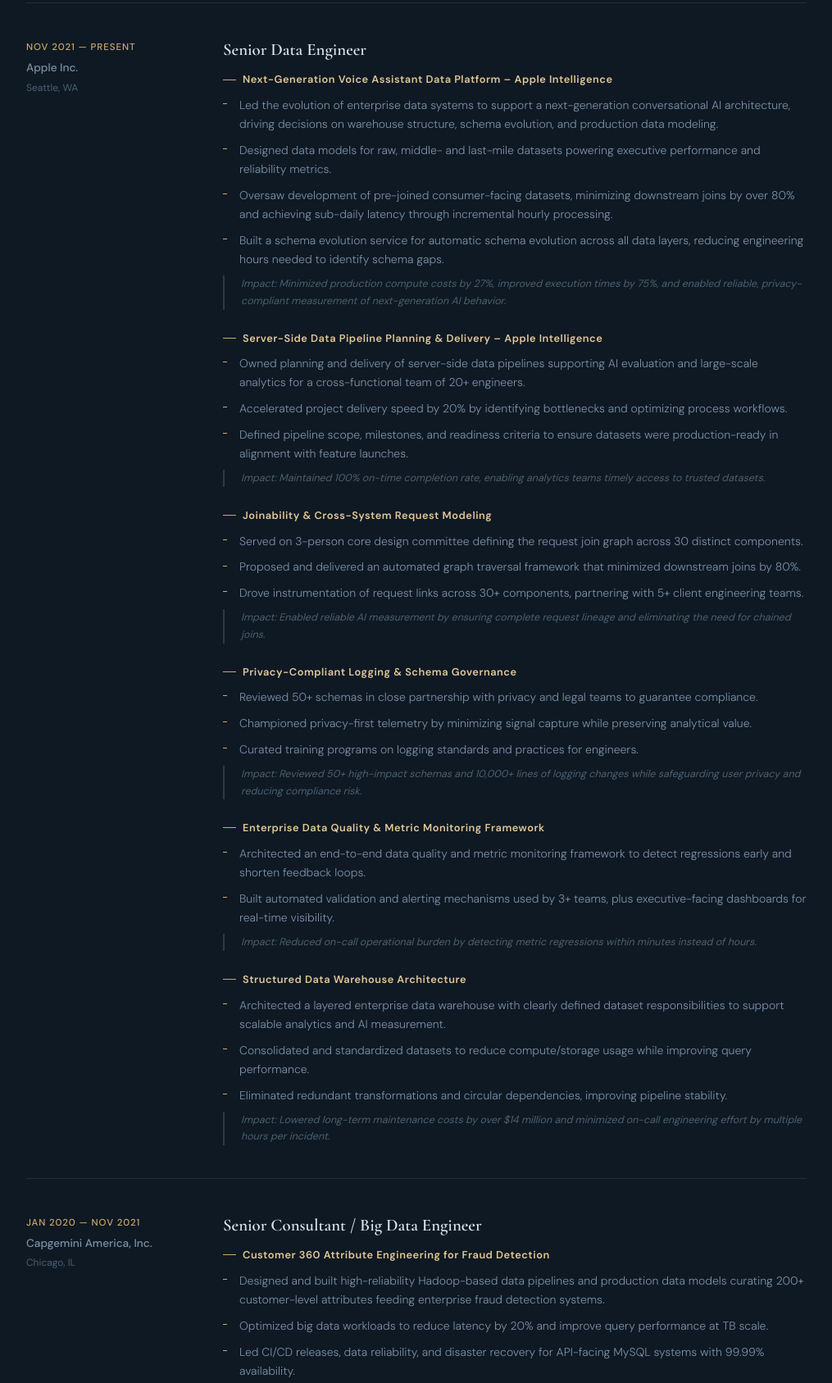
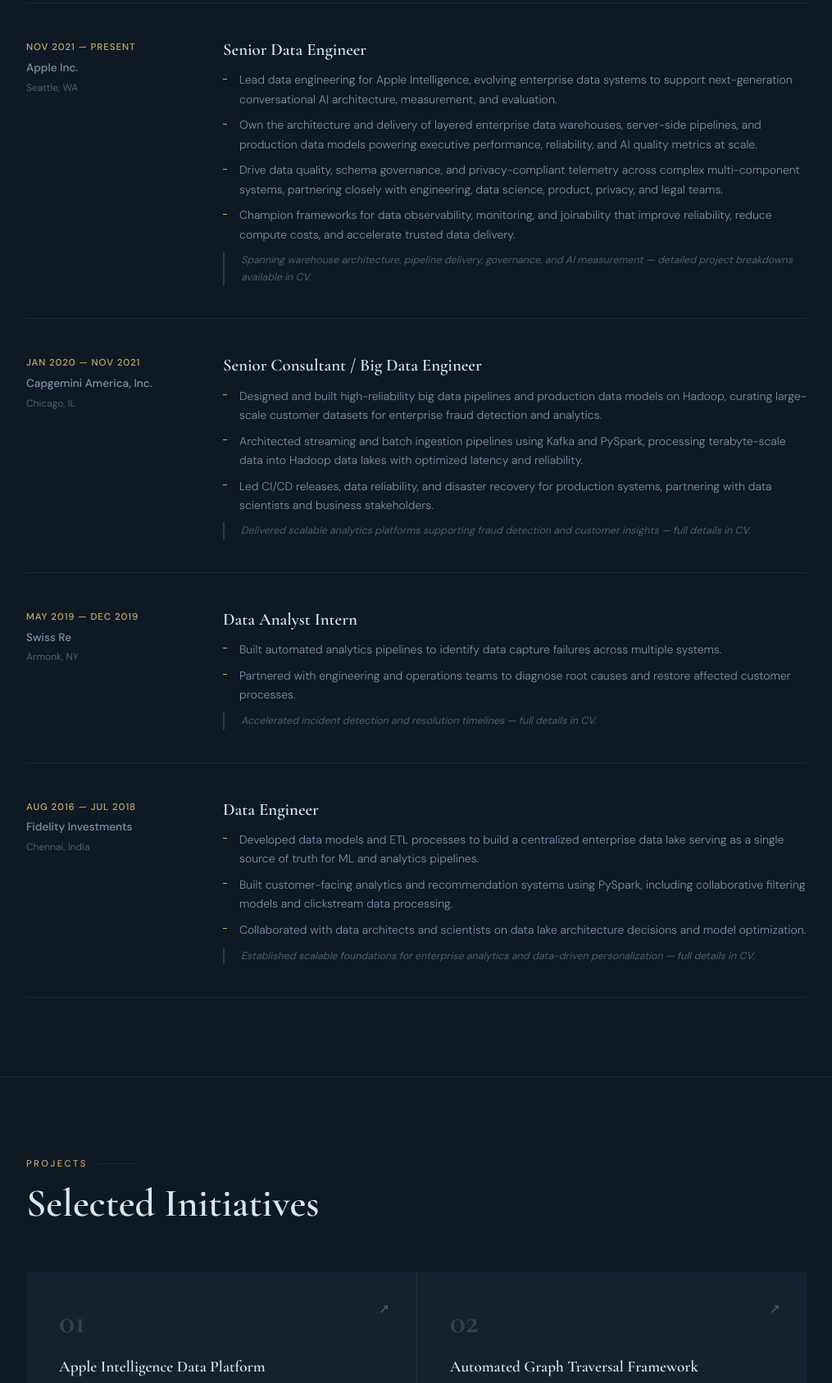
Before and after one commit to nandini-viswanathan/nandini-viswanathan.github.io, a plain HTML site: page index.html in a window 1280 px wide. Shown: the part 1827-3514 px from the top of the page at 82% size, without its empty margins (132-1147 px from the left). Drawn offline with nearby package versions, Linux system fonts and the light colour scheme.

Commit message:
Add files via upload

```diff
--- a/index.html
+++ b/index.html
@@ -879,66 +879,13 @@
         </div>
         <div>
           <div class="exp-role">Senior Data Engineer</div>
-
-          <div class="exp-sub">
-            <div class="exp-sub-title">Next-Generation Voice Assistant Data Platform – Apple Intelligence</div>
           <ul class="exp-bullets">
-              <li>Led the evolution of enterprise data systems to support a next-generation conversational AI architecture, driving decisions on warehouse structure, schema evolution, and production data modeling.</li>
-              <li>Designed data models for raw, middle- and last-mile datasets powering executive performance and reliability metrics.</li>
-              <li>Oversaw development of pre-joined consumer-facing datasets, minimizing downstream joins by over 80% and achieving sub-daily latency through incremental hourly processing.</li>
-              <li>Built a schema evolution service for automatic schema evolution across all data layers, reducing engineering hours needed to identify schema gaps.</li>
+            <li>Lead data engineering for Apple Intelligence, evolving enterprise data systems to support next-generation conversational AI architecture, measurement, and evaluation.</li>
+            <li>Own the architecture and delivery of layered enterprise data warehouses, server-side pipelines, and production data models powering executive performance, reliability, and AI quality metrics at scale.</li>
+            <li>Drive data quality, schema governance, and privacy-compliant telemetry across complex multi-component systems, partnering closely with engineering, data science, product, privacy, and legal teams.</li>
+            <li>Champion frameworks for data observability, monitoring, and joinability that improve reliability, reduce compute costs, and accelerate trusted data delivery.</li>
           </ul>
-            <div class="exp-impact">Impact: Minimized production compute costs by 27%, improved execution times by 75%, and enabled reliable, privacy-compliant measurement of next-generation AI behavior.</div>
-          </div>
-
-          <div class="exp-sub">
-            <div class="exp-sub-title">Server-Side Data Pipeline Planning &amp; Delivery – Apple Intelligence</div>
-            <ul class="exp-bullets">
-              <li>Owned planning and delivery of server-side data pipelines supporting AI evaluation and large-scale analytics for a cross-functional team of 20+ engineers.</li>
-              <li>Accelerated project delivery speed by 20% by identifying bottlenecks and optimizing process workflows.</li>
-              <li>Defined pipeline scope, milestones, and readiness criteria to ensure datasets were production-ready in alignment with feature launches.</li>
-            </ul>
-            <div class="exp-impact">Impact: Maintained 100% on-time completion rate, enabling analytics teams timely access to trusted datasets.</div>
-          </div>
-
-          <div class="exp-sub">
-            <div class="exp-sub-title">Joinability &amp; Cross-System Request Modeling</div>
-            <ul class="exp-bullets">
-              <li>Served on 3-person core design committee defining the request join graph across 30 distinct components.</li>
-              <li>Proposed and delivered an automated graph traversal framework that minimized downstream joins by 80%.</li>
-              <li>Drove instrumentation of request links across 30+ components, partnering with 5+ client engineering teams.</li>
-            </ul>
-            <div class="exp-impact">Impact: Enabled reliable AI measurement by ensuring complete request lineage and eliminating the need for chained joins.</div>
-          </div>
-
-          <div class="exp-sub">
-            <div class="exp-sub-title">Privacy-Compliant Logging &amp; Schema Governance</div>
-            <ul class="exp-bullets">
-              <li>Reviewed 50+ schemas in close partnership with privacy and legal teams to guarantee compliance.</li>
-              <li>Championed privacy-first telemetry by minimizing signal capture while preserving analytical value.</li>
-              <li>Curated training programs on logging standards and practices for engineers.</li>
-            </ul>
-            <div class="exp-impact">Impact: Reviewed 50+ high-impact schemas and 10,000+ lines of logging changes while safeguarding user privacy and reducing compliance risk.</div>
-          </div>
-
-          <div class="exp-sub">
-            <div class="exp-sub-title">Enterprise Data Quality &amp; Metric Monitoring Framework</div>
-            <ul class="exp-bullets">
-              <li>Architected an end-to-end data quality and metric monitoring framework to detect regressions early and shorten feedback loops.</li>
-              <li>Built automated validation and alerting mechanisms used by 3+ teams, plus executive-facing dashboards for real-time visibility.</li>
-            </ul>
-            <div class="exp-impact">Impact: Reduced on-call operational burden by detecting metric regressions within minutes instead of hours.</div>
-          </div>
-
-          <div class="exp-sub">
-            <div class="exp-sub-title">Structured Data Warehouse Architecture</div>
-            <ul class="exp-bullets">
-              <li>Architected a layered enterprise data warehouse with clearly defined dataset responsibilities to support scalable analytics and AI measurement.</li>
-              <li>Consolidated and standardized datasets to reduce compute/storage usage while improving query performance.</li>
-              <li>Eliminated redundant transformations and circular dependencies, improving pipeline stability.</li>
-            </ul>
-            <div class="exp-impact">Impact: Lowered long-term maintenance costs by over $14 million and minimized on-call engineering effort by multiple hours per incident.</div>
-          </div>
+          <div class="exp-impact" style="margin-top:0.6rem;">Spanning warehouse architecture, pipeline delivery, governance, and AI measurement — detailed project breakdowns available in CV.</div>
         </div>
       </div>
 
@@ -951,25 +898,12 @@
         </div>
         <div>
           <div class="exp-role">Senior Consultant / Big Data Engineer</div>
-
-          <div class="exp-sub">
-            <div class="exp-sub-title">Customer 360 Attribute Engineering for Fraud Detection</div>
           <ul class="exp-bullets">
-              <li>Designed and built high-reliability Hadoop-based data pipelines and production data models curating 200+ customer-level attributes feeding enterprise fraud detection systems.</li>
-              <li>Optimized big data workloads to reduce latency by 20% and improve query performance at TB scale.</li>
-              <li>Led CI/CD releases, data reliability, and disaster recovery for API-facing MySQL systems with 99.99% availability.</li>
+            <li>Designed and built high-reliability big data pipelines and production data models on Hadoop, curating large-scale customer datasets for enterprise fraud detection and analytics.</li>
+            <li>Architected streaming and batch ingestion pipelines using Kafka and PySpark, processing terabyte-scale data into Hadoop data lakes with optimized latency and reliability.</li>
+            <li>Led CI/CD releases, data reliability, and disaster recovery for production systems, partnering with data scientists and business stakeholders.</li>
           </ul>
-            <div class="exp-impact">Impact: Improved fraud detection accuracy by 4% and enabled near real-time risk assessment for financial transactions.</div>
-          </div>
-
-          <div class="exp-sub">
-            <div class="exp-sub-title">Streaming Data Ingestion &amp; Customer Behavior Analytics</div>
-            <ul class="exp-bullets">
-              <li>Architected streaming data pipelines to ingest and persist real-time event data using Kafka and PySpark Structured Streaming.</li>
-              <li>Built and scaled PySpark pipelines processing 1+ TB/day into a Hadoop data lake, tuning Spark jobs to reduce batch latency by 30–40%.</li>
-            </ul>
-            <div class="exp-impact">Impact: Enabled reliable ingestion of real-time data, reduced latency by 40% using Kafka, and delivered a scalable client analytics platform processing 1+ TB/day.</div>
-          </div>
+          <div class="exp-impact" style="margin-top:0.6rem;">Delivered scalable analytics platforms supporting fraud detection and customer insights — full details in CV.</div>
         </div>
       </div>
 
@@ -986,7 +920,7 @@
             <li>Built automated analytics pipelines to identify data capture failures across multiple systems.</li>
             <li>Partnered with engineering and operations teams to diagnose root causes and restore affected customer processes.</li>
           </ul>
-          <div class="exp-impact" style="margin-top:0.6rem;">Impact: Accelerated incident detection from multi-day timelines to a few hours; business sales regained by a margin of 4%.</div>
+          <div class="exp-impact" style="margin-top:0.6rem;">Accelerated incident detection and resolution timelines — full details in CV.</div>
         </div>
       </div>
 
@@ -999,24 +933,12 @@
         </div>
         <div>
           <div class="exp-role">Data Engineer</div>
-
-          <div class="exp-sub">
-            <div class="exp-sub-title">Enterprise Data Lake Architecture</div>
           <ul class="exp-bullets">
-              <li>Developed a data model for a centralized repository serving as a single source of truth for ML and analytics pipelines.</li>
-              <li>Set up ETL processes to move data from structured SQL databases to a distributed Hadoop platform using Sqoop.</li>
-              <li>Built a peer comparison platform to perform aggregations on lake data, providing financial statistics to customers.</li>
+            <li>Developed data models and ETL processes to build a centralized enterprise data lake serving as a single source of truth for ML and analytics pipelines.</li>
+            <li>Built customer-facing analytics and recommendation systems using PySpark, including collaborative filtering models and clickstream data processing.</li>
+            <li>Collaborated with data architects and scientists on data lake architecture decisions and model optimization.</li>
           </ul>
-          </div>
-
-          <div class="exp-sub">
-            <div class="exp-sub-title">Recommendation Systems &amp; Customer Analytics</div>
-            <ul class="exp-bullets">
-              <li>Built a collaborative filtering model using PySpark to recommend top 5 landing pages, trained on 2 GB of clickstream data achieving 0.63 model accuracy.</li>
-              <li>Designed a Python web scraper to extract customers' online activity data for model training.</li>
-            </ul>
-            <div class="exp-impact">Impact: Improved customer engagement rate by 13% through data-driven personalization.</div>
-          </div>
+          <div class="exp-impact" style="margin-top:0.6rem;">Established scalable foundations for enterprise analytics and data-driven personalization — full details in CV.</div>
         </div>
       </div>
 
```
Lines whose indentation alone changed are shown as unchanged.
